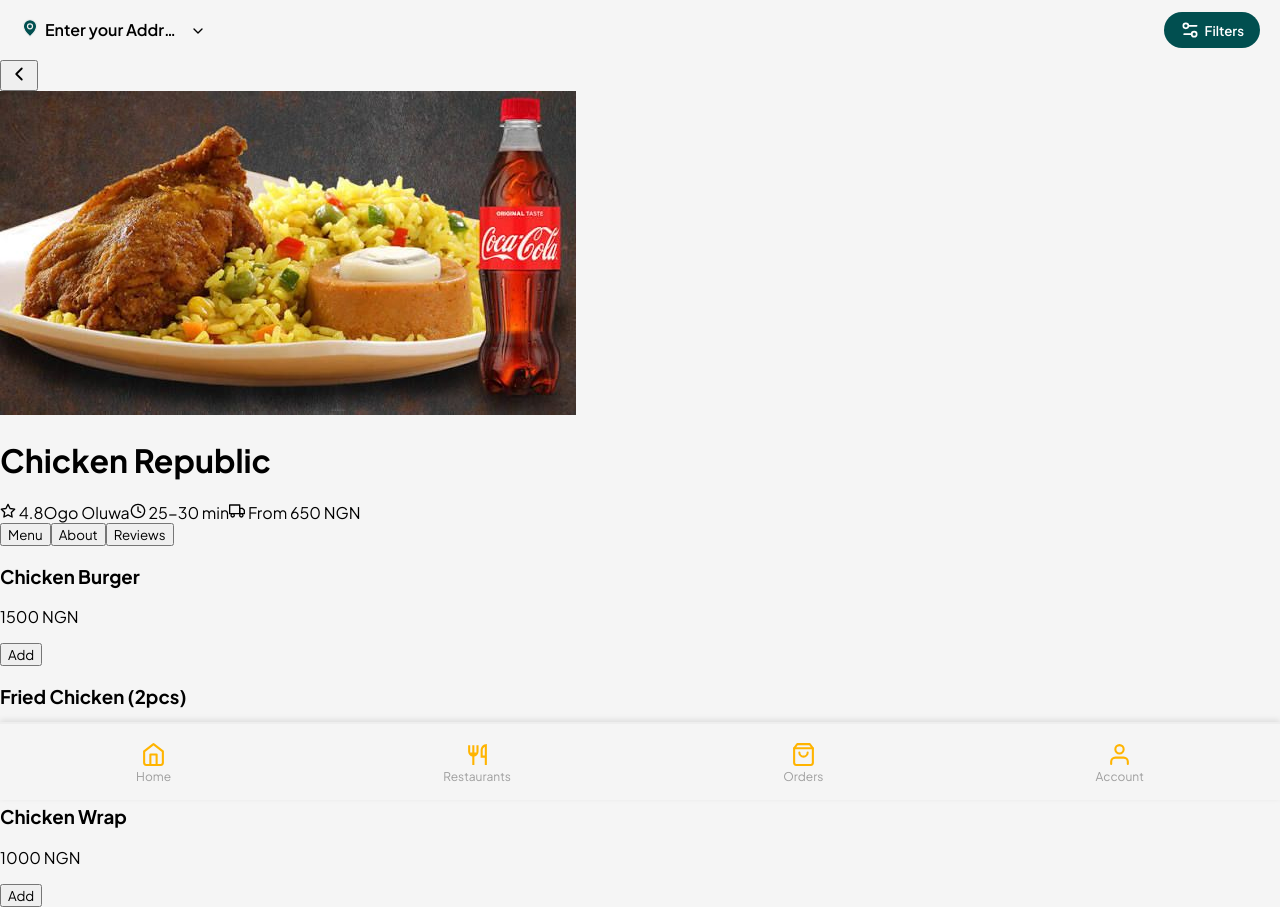
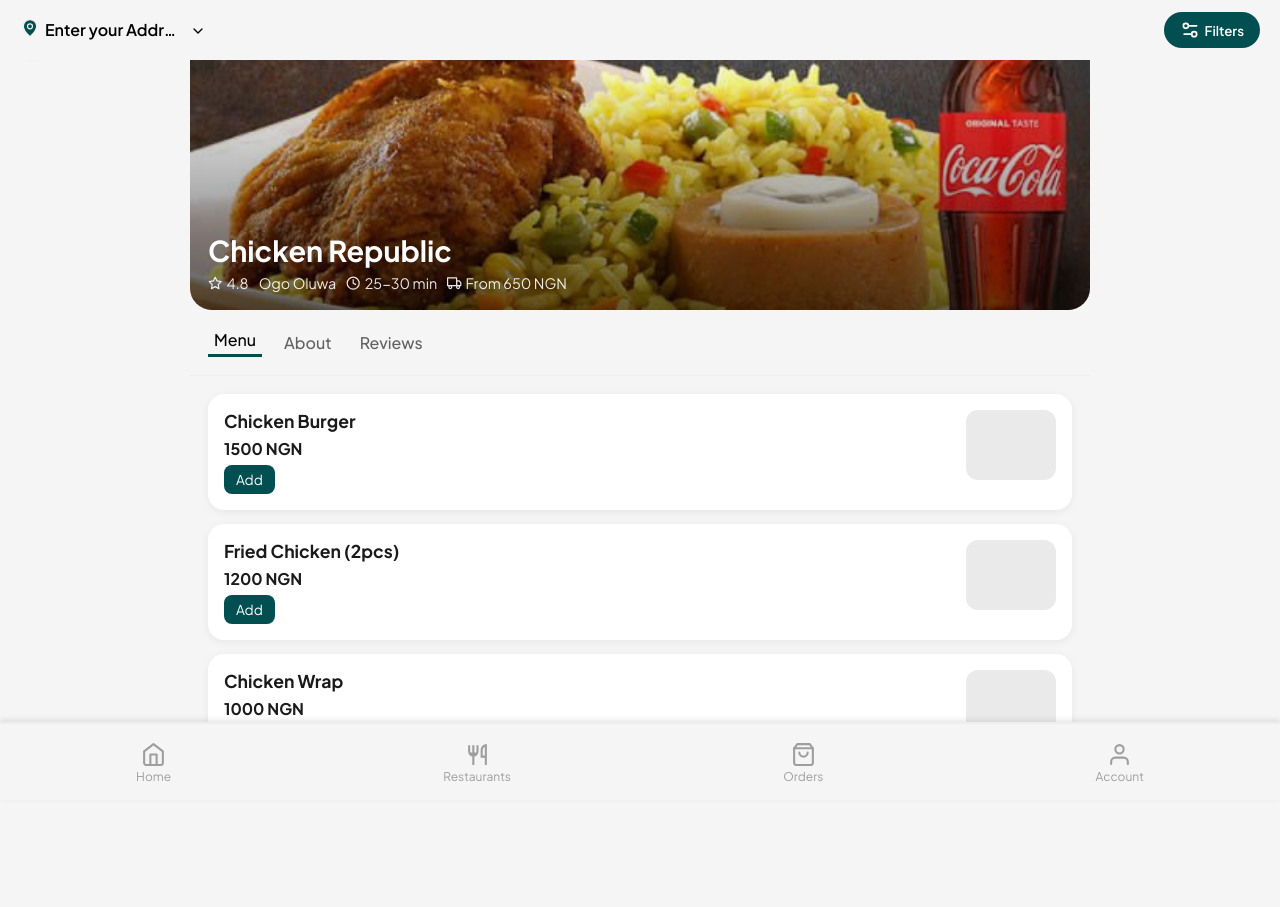
Before and after one commit to ay30bg/droppa, a React (Create React App) app: page /details/1 in a window 1280 px wide. After the commit the page ends 802 px from the top, so only its background shows below. Built offline with nearby package versions, Linux system fonts and the light colour scheme.

Commit message:
Update restaurantdetails.css

```diff
--- a/src/styles/restaurantdetails.css
+++ b/src/styles/restaurantdetails.css
@@ -1,248 +1,179 @@
-/* Base container */
-.restaurant-details-container {
-  max-width: 800px;
-  margin: 0 auto;
-  padding: 16px;
-  font-family: 'Plus Jakarta Sans', sans-serif;
-  color: #333;
-  position: relative;
-  background: #fdfdfd;
+/* CONTAINER */
+.rd-container {
+  width: 100%;
+  max-width: 900px;
+  margin: auto;
+  font-family: "Plus Jakarta Sans", sans-serif;
+  color: #1a1a1a;
 }
 
-/* Header */
-.restaurant-header {
-  display: flex;
-  align-items: center;
-  gap: 16px;
-  margin-bottom: 16px;
-  position: relative;
+/* HEADER */
+.rd-header {
+  position: fixed;
+  top: 0;
+  left: 0;
+  width: 100%;
+  max-width: 900px;
+  background: transparent;
+  z-index: 20;
+  padding: 12px;
 }
 
-.restaurant-header h1 {
-  flex: 1;
+.rd-back {
+  background: rgba(255,255,255,0.9);
+  border: none;
+  padding: 8px;
+  border-radius: 50%;
+  box-shadow: 0 2px 8px rgba(0,0,0,0.15);
+}
+
+/* HERO */
+.rd-hero {
+  position: relative;
+  height: 250px;
+  width: 100%;
+  overflow: hidden;
+  border-bottom-left-radius: 22px;
+  border-bottom-right-radius: 22px;
+}
+
+.rd-hero img {
+  width: 100%;
+  height: 100%;
+  object-fit: cover;
+}
+
+.rd-hero-overlay {
+  position: absolute;
+  inset: 0;
+  background: linear-gradient(
+    to bottom,
+    transparent,
+    rgba(0,0,0,0.6)
+  );
+}
+
+.rd-hero-info {
+  position: absolute;
+  bottom: 18px;
+  left: 18px;
+  color: #fff;
+}
+
+.rd-hero-info h1 {
+  margin: 0;
   font-size: 1.8rem;
   font-weight: 700;
 }
 
-.back-btn {
-  background: #014f50;
-  color: #fff;
-  border: none;
-  padding: 8px 12px;
-  border-radius: 6px;
-  cursor: pointer;
-  transition: background 0.3s;
+.rd-tags-row {
+  margin-top: 6px;
+  display: flex;
+  gap: 10px;
+  font-size: 0.9rem;
 }
 
-.back-btn:hover {
-  background: #013d3e;
+.rd-tags-row span {
+  display: flex;
+  align-items: center;
+  gap: 4px;
+  opacity: 0.9;
 }
 
-.top-rated-badge {
-  background: #ffb400;
-  color: #fff;
-  font-weight: 600;
-  padding: 4px 10px;
-  border-radius: 12px;
-  font-size: 0.8rem;
+/* TABS */
+.rd-tabs {
+  display: flex;
+  gap: 16px;
+  padding: 18px;
+  border-bottom: 1px solid #eee;
 }
 
-/* Banner Image */
-.restaurant-banner {
-  width: 100%;
-  border-radius: 12px;
-  height: 220px;
-  object-fit: cover;
-  margin-bottom: 16px;
-  box-shadow: 0 4px 12px rgba(0,0,0,0.1);
+.rd-tabs button {
+  background: none;
+  border: none;
+  font-size: 1rem;
+  font-weight: 500;
+  opacity: 0.6;
 }
 
-/* Info Cards */
-.info-cards {
-  display: flex;
-  gap: 12px;
-  margin-bottom: 24px;
-  flex-wrap: wrap;
+.rd-tabs .active {
+  opacity: 1;
+  border-bottom: 3px solid #014f50;
+  padding-bottom: 4px;
 }
 
-.info-card {
-  flex: 1;
-  min-width: 120px;
-  background: #f5f5f5;
-  border-radius: 12px;
-  padding: 12px;
-  display: flex;
-  align-items: center;
-  gap: 8px;
-  font-weight: 500;
-  font-size: 0.95rem;
-  justify-content: center;
+/* MENU LIST */
+.rd-menu-list {
+  padding: 18px;
 }
 
-.info-card.closed {
-  background: #ffe5e5;
-  color: #ff4d4f;
-  font-weight: 600;
+.rd-menu-card {
+  display: flex;
+  justify-content: space-between;
+  background: #fff;
+  padding: 16px;
+  border-radius: 16px;
+  margin-bottom: 14px;
+  box-shadow: 0 2px 10px rgba(0,0,0,0.06);
 }
 
-.icon {
-  color: #ffb400;
-  font-size: 1.2rem;
+.rd-menu-info h3 {
+  margin: 0;
+  font-size: 1.1rem;
 }
 
-/* Menu Section */
-.menu-section h2 {
-  font-size: 1.5rem;
-  margin-bottom: 12px;
-  font-weight: 600;
+.rd-menu-price {
+  font-weight: bold;
+  margin: 6px 0;
 }
 
-.menu-card {
-  display: flex;
-  justify-content: space-between;
-  align-items: center;
-  padding: 12px 16px;
-  border-radius: 10px;
-  background: #ffffff;
-  margin-bottom: 12px;
-  box-shadow: 0 2px 6px rgba(0,0,0,0.05);
-  transition: transform 0.2s, box-shadow 0.2s;
-}
-
-.menu-card:hover {
-  transform: translateY(-2px);
-  box-shadow: 0 4px 12px rgba(0,0,0,0.1);
-}
-
-.menu-actions {
-  display: flex;
-  align-items: center;
-  gap: 12px;
-}
-
-.menu-actions button {
+.rd-add-btn {
   background: #014f50;
   color: #fff;
   border: none;
   padding: 6px 12px;
-  border-radius: 6px;
-  cursor: pointer;
-  transition: background 0.3s;
+  border-radius: 8px;
+  font-size: 0.85rem;
 }
 
-.menu-actions button:hover {
-  background: #013d3e;
+.rd-menu-img {
+  width: 90px;
+  height: 70px;
+  background: #eaeaea;
+  border-radius: 12px;
 }
 
-/* Sticky Cart */
-.cart-section {
-  position: sticky;
-  bottom: 0;
-  background: #fff;
-  padding: 16px;
-  border-top: 1px solid #ddd;
-  box-shadow: 0 -4px 10px rgba(0,0,0,0.05);
-  border-radius: 12px 12px 0 0;
-  z-index: 100;
+/* ABOUT */
+.rd-about,
+.rd-reviews {
+  padding: 18px;
 }
 
-.cart-section h3 {
-  margin-bottom: 12px;
-  font-size: 1.2rem;
-  font-weight: 600;
+.rd-about h3 {
+  margin-bottom: 8px;
 }
 
-.cart-item {
+/* CART BAR */
+.rd-cart-bar {
+  position: fixed;
+  bottom: 0;
+  left: 50%;
+  transform: translateX(-50%);
+  max-width: 900px;
+  width: 100%;
+  background: #014f50;
+  color: #fff;
+  padding: 14px 20px;
   display: flex;
   justify-content: space-between;
   align-items: center;
-  margin-bottom: 8px;
 }
 
-.cart-actions button {
-  background: #ff4d4f;
-  color: #fff;
+.rd-cart-btn {
+  background: #fff;
+  color: #014f50;
+  padding: 8px 20px;
   border: none;
-  padding: 4px 10px;
-  border-radius: 6px;
-  cursor: pointer;
-  transition: background 0.3s;
+  border-radius: 10px;
+  font-weight: 600;
 }
-
-.cart-actions button:hover {
-  background: #d9363e;
-}
-
-.cart-total {
-  display: flex;
-  justify-content: space-between;
-  font-weight: 700;
-  font-size: 1.1rem;
-  margin-top: 12px;
-  margin-bottom: 12px;
-}
-
-.place-order-btn {
-  width: 100%;
-  padding: 12px 0;
-  background: #014f50;
-  color: #fff;
-  border: none;
-  border-radius: 8px;
-  font-size: 1rem;
-  font-weight: 600;
-  cursor: pointer;
-  transition: background 0.3s;
-}
-
-.place-order-btn:hover {
-  background: #013d3e;
-}
-
-/* Flying item animation */
-.flying-item {
-  position: fixed;
-  background: #014f50;
-  color: #fff;
-  padding: 6px 12px;
-  border-radius: 6px;
-  z-index: 999;
-  font-weight: 600;
-  animation: flyToCart 0.5s forwards;
-}
-
-@keyframes flyToCart {
-  0% { transform: translate(0, 0) scale(1); opacity: 1; }
-  100% {
-    transform: translate(calc(80vw - 0px), calc(-60vh)) scale(0.5);
-    opacity: 0;
-  }
-}
-
-/* Responsive */
-@media (max-width: 600px) {
-  .restaurant-details-container {
-    padding: 12px;
-  }
-
-  .info-cards {
-    flex-direction: column;
-  }
-
-  .menu-card {
-    flex-direction: column;
-    align-items: flex-start;
-  }
-
-  .menu-actions {
-    width: 100%;
-    justify-content: space-between;
-    margin-top: 8px;
-  }
-
-  .top-rated-badge {
-    position: absolute;
-    top: 0;
-    right: 0;
-  }
-}
```
